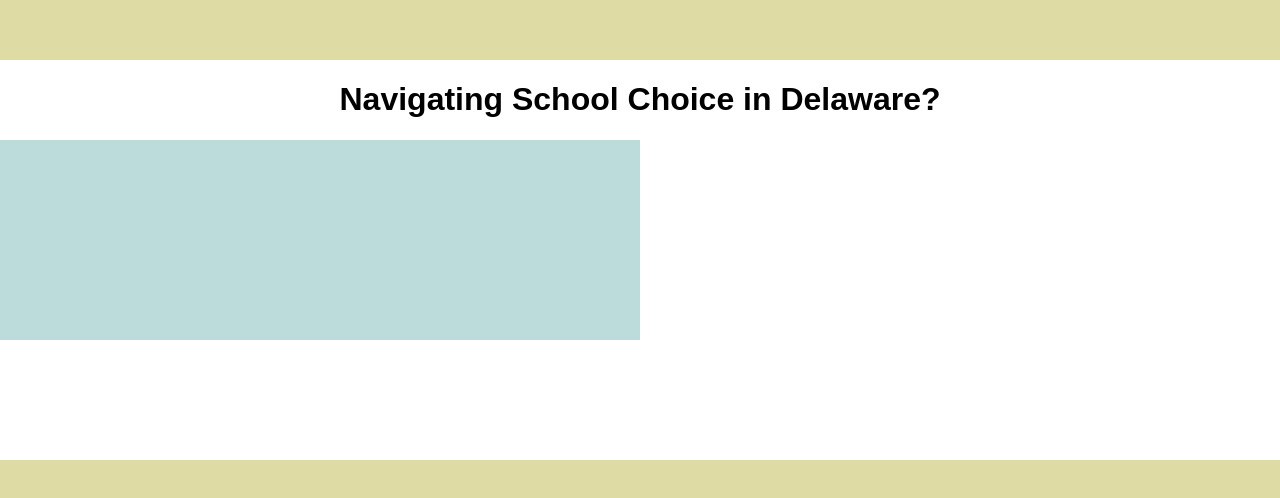
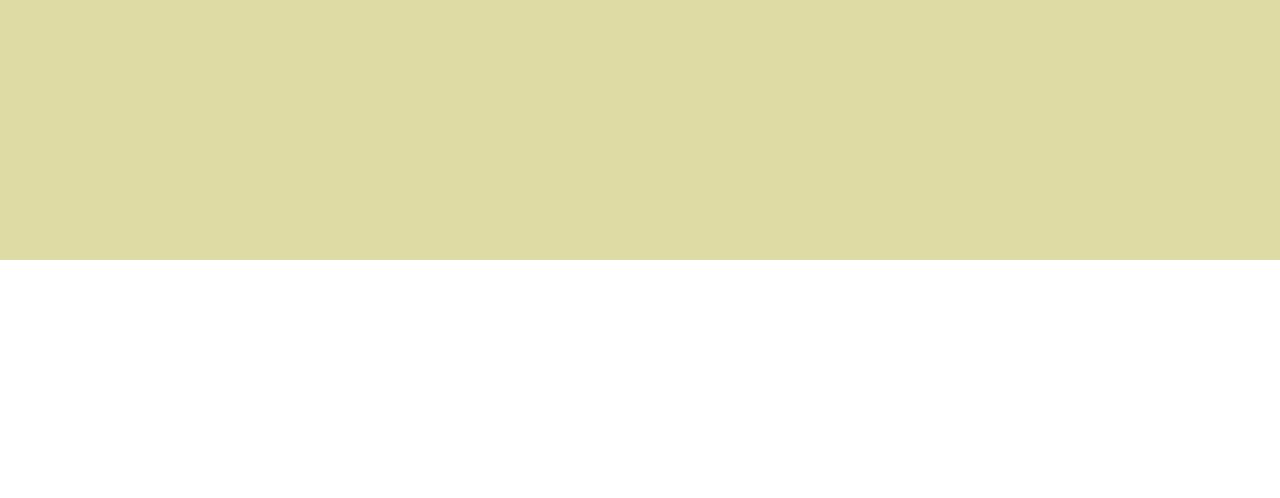
Before and after one commit to OpenDataDE/DE_School_Choice_Sherpa, a React (Create React App) app: page /learn in a window 1280 px wide. Shown: the part 140-638 px from the top of the page. Built offline with nearby package versions, Linux system fonts and the light colour scheme.

Commit message:
created all the 4 main pages of the project

```diff
--- a/public/index.html
+++ b/public/index.html
@@ -10,7 +10,8 @@
     -->
     <link rel="manifest" href="%PUBLIC_URL%/manifest.json">
     <link rel="shortcut icon" href="%PUBLIC_URL%/favicon.ico">
-    <!--
+    <link rel="stylesheet" href="https://fonts.googleapis.com/icon?family=Material+Icons">
+     <!--
       Notice the use of %PUBLIC_URL% in the tags above.
       It will be replaced with the URL of the `public` folder during the build.
       Only files inside the `public` folder can be referenced from the HTML.
--- a/src/App.js
+++ b/src/App.js
@@ -1,15 +1,26 @@
 import React, { Component } from 'react';
 import logo from './logo.svg';
 import './App.css';
+import { BrowserRouter, Route, Link } from 'react-router-dom';
 import Landing from './pages/Landing';
+import LearnAbout from './pages/LearnAbout';
+import SchoolProfile from './pages/SchoolProfile';
+import Search from './pages/Search';
 
 
 class App extends Component {
   render() {
     return (
-      <div className="App">
-        <Landing />
+      <BrowserRouter>
+        <div className="App">
+        <div>
+          <Route exact path='/' component={Landing} />
+          <Route path='/learn' component={LearnAbout} />
+          <Route path='/schoolprofile' component={SchoolProfile} />
+          <Route path='/search' component={Search} />
+        </div>
       </div>
+      </BrowserRouter>
     );
   }
 }
--- a/src/pages/Landing.css
+++ b/src/pages/Landing.css
@@ -5,9 +5,9 @@
 }
 
 .icon-border {
-    display: flex;
-    justify-content: center;
     height: 200px;
     width: 50%;
     background-color: rgba(166, 209, 207, 0.747);
+    position: centered;
+    border-radius: 25px;
 }
--- a/src/pages/Landing.js
+++ b/src/pages/Landing.js
@@ -12,7 +12,9 @@ class Landing extends Component {
                <div><h1>
                         Navigating School Choice in Delaware?
                    </h1>
-                   <div className='icon-border'></div>
+                   <div className='icon-border'>
+
+                   </div>
                 </div>
                <div className='footer'><Footer /></div>
             </div>
--- /dev/null
+++ b/src/pages/LearnAbout.js
@@ -0,0 +1,16 @@
+import React, { Component } from 'react';
+import Header from '../components/Header';
+import Footer from '../components/Footer';
+
+class LearnAbout extends Component {
+    render() {
+        return(
+            <div>
+                <Header />
+                <Footer />
+            </div>
+        );
+    }
+}
+
+export default LearnAbout;
--- /dev/null
+++ b/src/pages/SchoolProfile.js
@@ -0,0 +1,16 @@
+import React, { Component } from 'react';
+import Header from '../components/Header';
+import Footer from '../components/Footer';
+
+class SchoolProfile extends Component {
+    render() {
+        return(
+            <div>
+                <Header />
+                <Footer />
+            </div>
+        );
+    }
+}
+
+export default SchoolProfile;
--- /dev/null
+++ b/src/pages/Search.js
@@ -0,0 +1,16 @@
+import React, { Component } from 'react';
+import Header from '../components/Header';
+import Footer from '../components/Footer';
+
+class Search extends Component {
+    render() {
+        return(
+            <div>
+                <Header />
+                <Footer />
+            </div>
+        );
+    }
+}
+
+export default Search;
```
